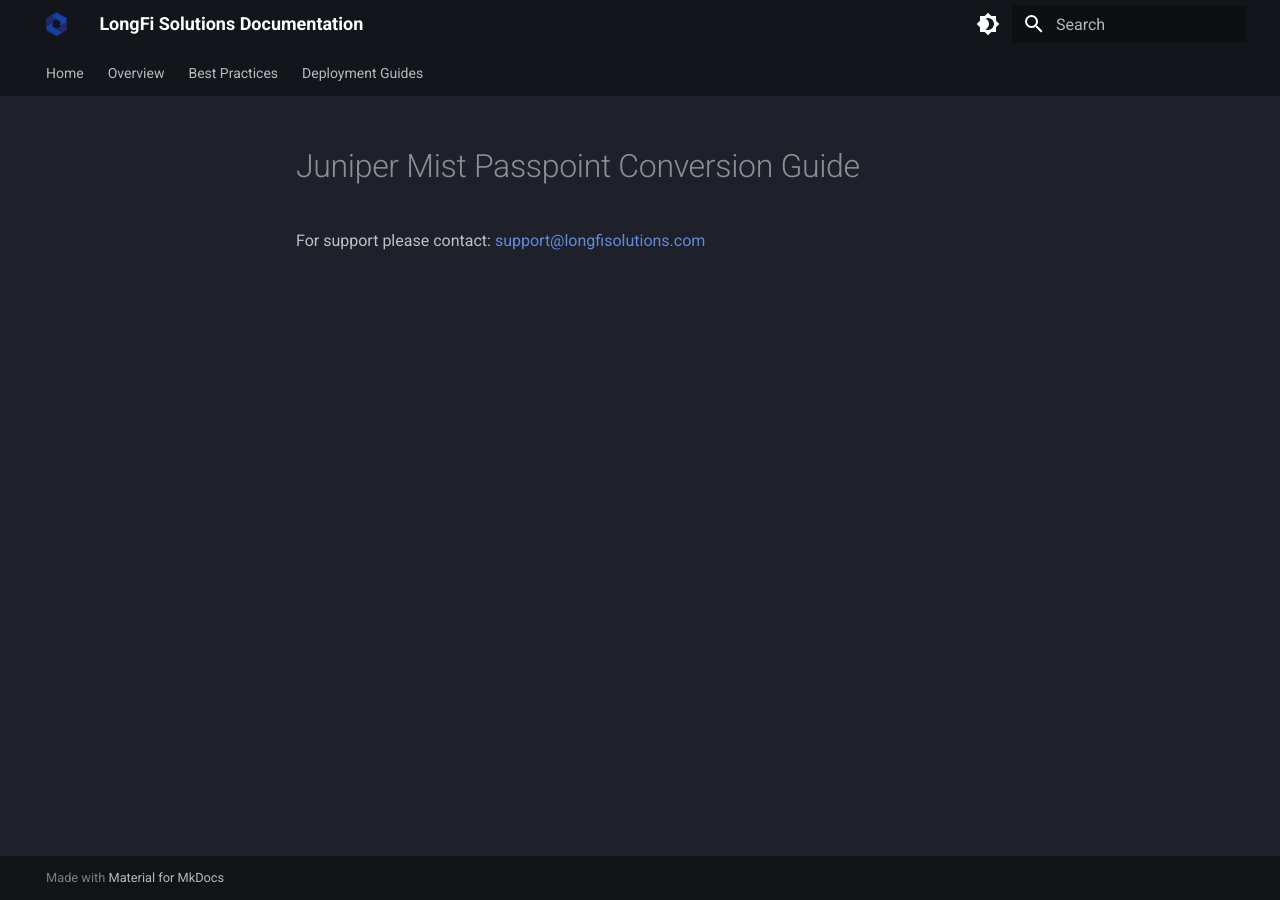
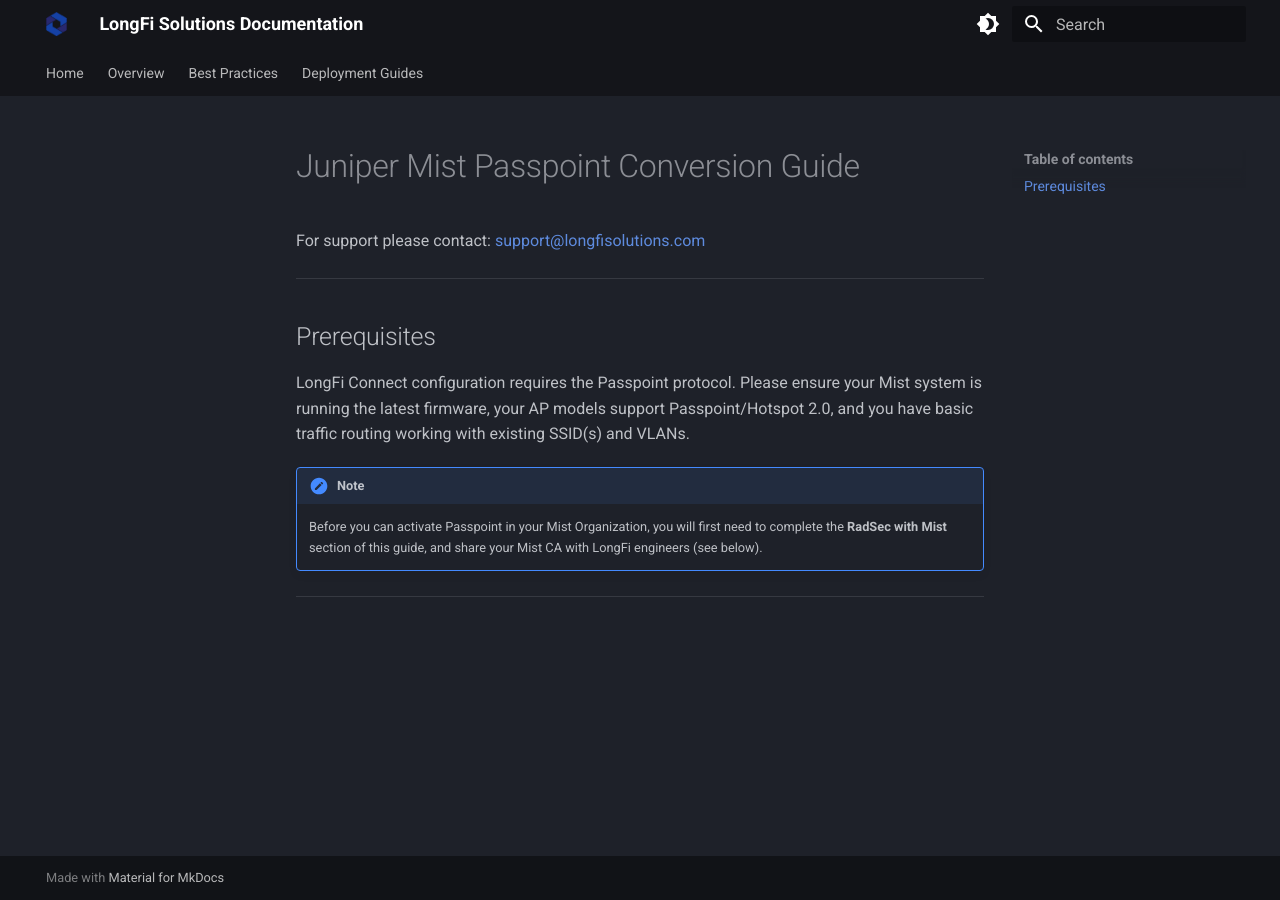
Before and after one commit to LongFi-Solutions/longfi-solutions.github.io, an MkDocs documentation site: the page built from docs/deployment/mist.md, in a window 1280 px wide. Built offline with MkDocs 1.6.1 and Material for MkDocs 9.7.7, drawn with Linux system fonts in a browser that asks for light colours.

Commit message:
Update Deployment Guides “mist”

```diff
--- a/docs/deployment/mist.md
+++ b/docs/deployment/mist.md
@@ -5,3 +5,14 @@ title: Juniper Mist Passpoint Conversion Guide
 # Juniper Mist Passpoint Conversion Guide
 
 For support please contact: [support@longfisolutions.com](mailto:support@longfisolutions.com)
+
+***
+
+## Prerequisites
+
+LongFi Connect configuration requires the Passpoint protocol.  Please ensure your Mist system is running the latest firmware, your AP models support Passpoint/Hotspot 2.0, and you have basic traffic routing working with existing SSID(s) and VLANs.
+
+!!! note
+    Before you can activate Passpoint in your Mist Organization, you will first need to complete the **RadSec with Mist** section of this guide, and share your Mist CA with LongFi engineers (see below).
+
+***
```
